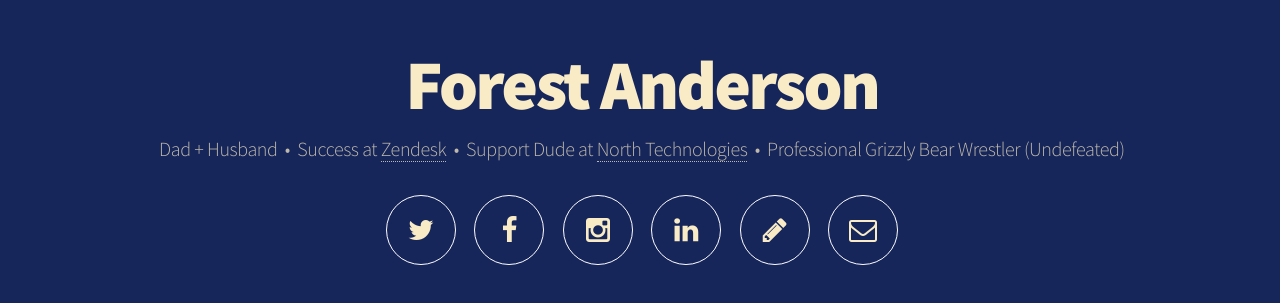
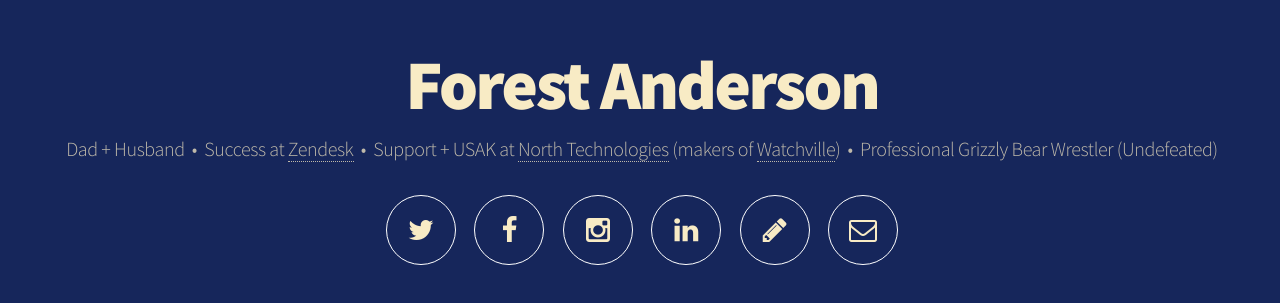
Before and after one commit to forestanderson/forestanderson.github.io, a plain HTML site: page index.html in a window 1280 px wide. Shown: the part 223-526 px from the top of the page. Drawn offline with Linux system fonts and the light colour scheme.

Commit message:
Update index.html

```diff
--- a/index.html
+++ b/index.html
@@ -42,7 +42,7 @@
 				<!-- Header -->
 					<header id="header">
 						<h1>Forest Anderson</h1>
-						<p>Dad + Husband &nbsp;&bull;&nbsp; Success at <a href="https://www.zendesk.com/">Zendesk</a> &nbsp;&bull;&nbsp; Support Dude at <a href="http://n-o-r-t-h.com">North Technologies</a> &nbsp;&bull;&nbsp; Professional Grizzly Bear Wrestler (Undefeated)</p>
+						<p>Dad + Husband &nbsp;&bull;&nbsp; Success at <a href="https://www.zendesk.com/">Zendesk</a> &nbsp;&bull;&nbsp; Support + USAK at <a href="http://n-o-r-t-h.com">North Technologies</a> (makers of <a href="http://watchville.com">Watchville</a>) &nbsp;&bull;&nbsp; Professional Grizzly Bear Wrestler (Undefeated)</p>
 						<nav class=normal>
 							<ul>
 								<li><a href="http://twitter.com/forestanderson" class="icon fa-twitter"><span class="label">Twitter</span></a></li>
```
